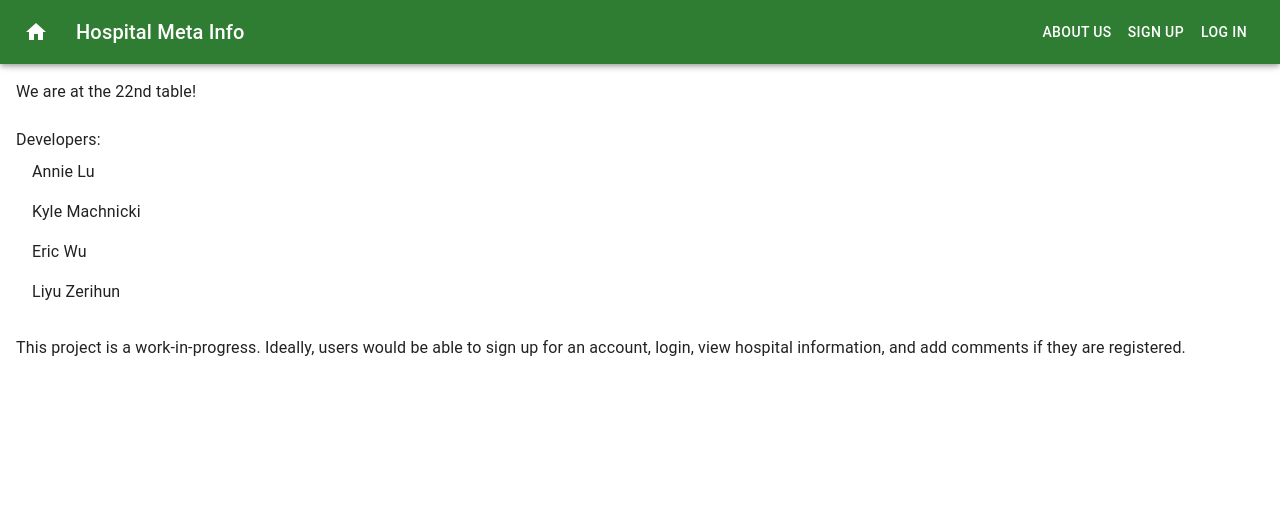
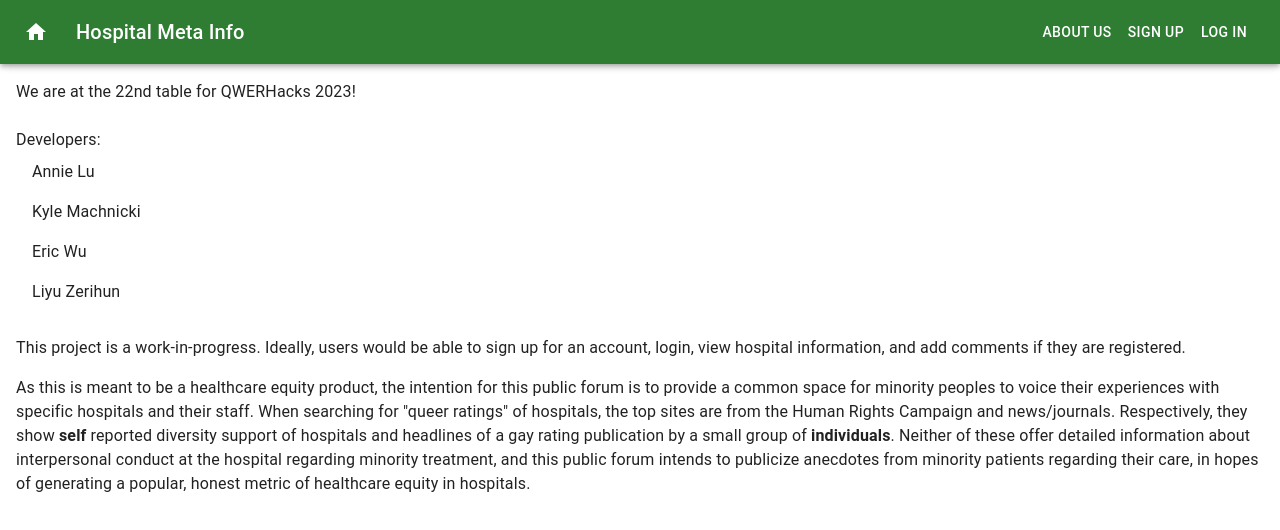
Before and after one commit to EricWu2003/QWERhacks-table-22, a React (Create React App) app in the folder client/: page /about in a window 1280 px wide. Shown: the top 530 px of the page. Built offline with nearby package versions, Linux system fonts and the light colour scheme; the HTML template or start-up script is replaced by a standard one.

Commit message:
Updated About

```diff
--- a/client/src/About/About.js
+++ b/client/src/About/About.js
@@ -4,7 +4,7 @@ import React from "react";
 export default function About() {
   return (
     <Box m={2}>
-      <p>We are at the 22nd table! </p>
+      <p>We are at the 22nd table for QWERHacks 2023!</p>
       <List>Developers:
       <ListItem>Annie Lu</ListItem>
       <ListItem>Kyle Machnicki</ListItem>
@@ -16,6 +16,21 @@ export default function About() {
         login, view hospital information, and add comments if
         they are registered.
       </p>
+      <p>
+        As this is meant to be a healthcare equity product, the
+        intention for this public forum is to provide a common
+        space for minority peoples to voice their experiences with
+        specific hospitals and their staff. When searching for
+        "queer ratings" of hospitals, the top sites are from the
+        Human Rights Campaign and news/journals. Respectively,
+        they show <b>self</b> reported diversity support of hospitals and
+        headlines of a gay rating publication by a small group of <b>individuals</b>. Neither of these offer detailed information
+        about interpersonal conduct at the hospital regarding
+        minority treatment, and this public forum intends to
+        publicize anecdotes from minority patients regarding their
+        care, in hopes of generating a popular, honest metric of
+        healthcare equity in hospitals.
+      </p>
     </Box>
   );
 }
--- a/client/src/index.css
+++ b/client/src/index.css
@@ -1,4 +1,6 @@
 body {
+  background-color: var(--main-bg-color, white);
+  color: var(--main-text-color, black);
   margin: 0;
   font-family: -apple-system, BlinkMacSystemFont, 'Segoe UI', 'Roboto', 'Oxygen',
     'Ubuntu', 'Cantarell', 'Fira Sans', 'Droid Sans', 'Helvetica Neue',
@@ -11,3 +13,9 @@ code {
   font-family: source-code-pro, Menlo, Monaco, Consolas, 'Courier New',
     monospace;
 }
+/*
+:root {
+  --main-bg-color: black;
+  --main-text-color: white;
+}
+*/
```
